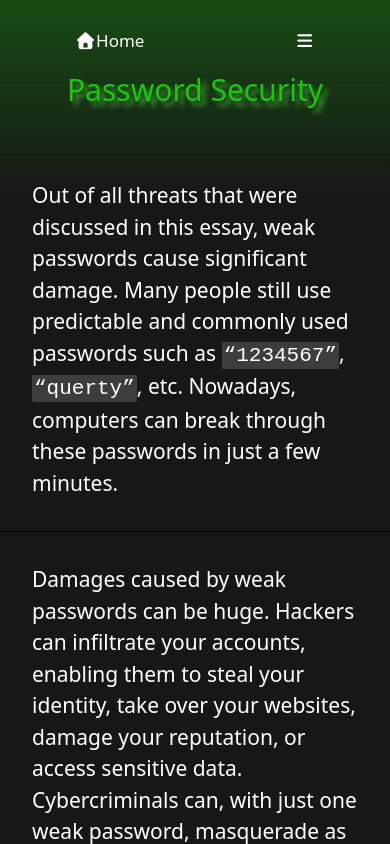
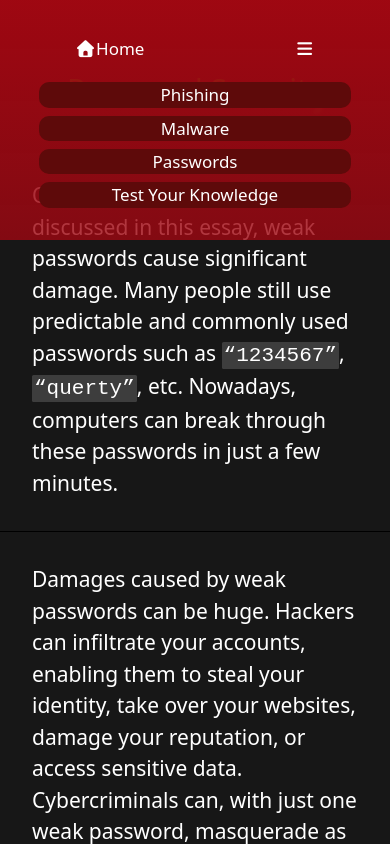
Before and after one commit to just-crow/CyberSecurityWebsite, a Next.js app: page /password_security in a window 390 px wide. Both pictures are taken after a click on the button 304 px from the left and 40 px from the top of the page. Shown: the top 844 px of the page. Built offline with nearby package versions, Linux system fonts and the light colour scheme.

Commit message:
Replaced the standard navbar with a hamburger menu for mobile phone users

```diff
--- a/app/globals.css
+++ b/app/globals.css
@@ -94,7 +94,7 @@ body {
   word-wrap: break-word;
 }
 
-li::before {
+li::before, .nobef {
   content: "";
 }
 
@@ -142,6 +142,26 @@ code {
   font-size: max(1.3vw, 17px)
 }
 
+.hide {
+  opacity: 0;
+  transform: translateX(-10px);
+  filter: blur(4px);
+  transition: none;
+}
+
+.show {
+  opacity: 1;
+  transform: none;
+  filter: none;
+  transition: all;
+  transition-duration: 1s;
+
+  width: 80vw;
+  background-color: rgb(94, 10, 10);
+  border-radius: 10px;
+  margin: 1vw 0px;
+}
+
 @media only screen and (max-width: 1290px) {
   .title-resp {
     margin-top: max(6vw, 80px);
--- a/app/navbarsm.jsx
+++ b/app/navbarsm.jsx
@@ -11,9 +11,18 @@ export default function NavbarSM() {
     const [h, setH] = useState("h-25");
 
     return (
-        <NBContainer id="small" cs={`text-white w-full ${h} bg-linear-to-b from-[#19c90b]/30 fixed top-0 hover:from-[#19c90b]/50 transition-all duration-300 z-50 pb-5 NB`}>
+        <NBContainer id="small" cs={`text-white w-full ${h} flex-col bg-linear-to-b from-red-800 fixed top-0 to-red-800/80 transition-all duration-300 z-50 pb-5 NB`}>
+            <div className="flex justify-around w-full">
             <Link href="." className="hover:text-[#19c90b] transition-colors duration-300 mt-7"><i className="fa-solid fa-house"></i>Home</Link>
-            <button className="hover:text-[#19c90b] transition-colors duration-1400 mt-7" onClick={() => {setH(h == "h-25" ? "h-50" : "h-25")}}><i className="fa-solid fa-bars"></i></button>
+            <button className="hover:text-[#19c90b] transition-colors duration-1400 mt-7" onClick={() => {setH(h == "h-25" ? "h-60" : "h-25")}}><i className="fa-solid fa-bars"></i></button>
+            </div>
+
+            <div className="flex flex-col mx-auto text-center">
+                <Link href="./phishing" className={`${h == "h-25" ? "hide" : "show"} text-white hblink`}>Phishing</Link>
+                <Link href="./malware" className={`${h == "h-25" ? "hide" : "show"} text-white hblink`}>Malware</Link>
+                <Link href="./password_security" className={`${h == "h-25" ? "hide" : "show"} text-white hblink`}>Passwords</Link>
+                <Link href="./test_your_knowledge" className={`${h == "h-25" ? "hide" : "show"} text-white hblink`}>Test Your Knowledge</Link>
+            </div>
         </NBContainer>
     )
 }
--- a/app/nbcontainer.tsx
+++ b/app/nbcontainer.tsx
@@ -16,6 +16,6 @@ export default function NBContainer({id, cs, children} : NP) {
     }, [])
 
     return (
-        <div id={id} className={pos === 0 ? cs : `NB text-[#19c90b] w-full bg-linear-to-b from-red-800 fixed top-0 hover:from-red-600/80 to-red-800/20 transition-colors duration-300 z-50 pb-5 ${cs.match(/\b(h-\d+)\b/g)}`}>{children}</div>
+        <div id={id} className={pos === 0 ? cs : `NB text-[#19c90b] w-full bg-linear-to-b from-red-800 fixed top-0 hover:from-red-600/80 to-red-800/${id == "small" ? "80" : "20"} duration-300 z-50 pb-5 ${cs.match(/\b(h-\d+)\b/g)} ${cs.match(/\btransition-[^\s]+\b/g)} ${cs.match(/\bflex-[^\s]+\b/g)}`}>{children}</div>
     )
 }
```
